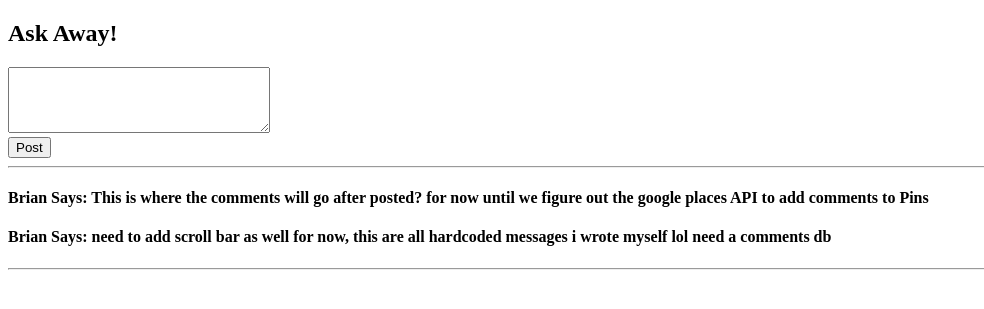
After one commit to JustinGillis/Quarantine-Friends, a Flask app: page /feedback in a window 1280 px wide. The commit adds this page. Shown: the top 309 px of the page, without its empty margins (0-984 px from the left). Run offline with Flask 2, Linux system fonts and the light colour scheme; data that the repository does not hold is empty.

Commit message:
made a feedback db for users, also working on feedback route, post gets added to db but i cant get it to show on page for some reason

```diff
--- a/app.py
+++ b/app.py
@@ -40,6 +40,13 @@ class Comment(db.Model):
     author_id = db.Column(db.Integer, db.ForeignKey("user.id", ondelete="cascade"), nullable=False)
     author = db.relationship('User', foreign_keys=[author_id], backref="user_comments")
     item_id = db.Column(db.Integer, db.ForeignKey("item.id", ondelete="cascade"), nullable=False)
+    created_at = db.Column(db.DateTime, server_default=func.now())
+    updated_at = db.Column(db.DateTime, server_default=func.now(), onupdate=func.now())
+class Feedback(db.Model):
+    id = db.Column(db.Integer, primary_key=True)
+    content = db.Column(db.String(255))
+    authors_id = db.Column(db.Integer, db.ForeignKey("user.id", ondelete="cascade"), nullable=False)
+    authors = db.relationship('User', foreign_keys=[authors_id], backref="user_feedback")
     created_at = db.Column(db.DateTime, server_default=func.now())
     updated_at = db.Column(db.DateTime, server_default=func.now(), onupdate=func.now())
 
@@ -96,7 +103,7 @@ def dashboard():
 
 
 
-@app.route('/edit') #added 'Edit' path, but needs '<user_id>' not sure how to add that with sqlite - Brian
+@app.route('/edit')
 def edit():
     results = User.query.get(session['userid'])
     return render_template('edit.html', user = results)
@@ -112,7 +119,7 @@ def on_edit():
         db.session.commit()
         return redirect('/dashboard')
     else:
-        return redirect('edit')
+        return redirect('/edit')
 
 
 
@@ -203,5 +210,27 @@ def ontest():
     return redirect('/test')
 # test routes end
 
+
+
+
+
+
+# Feedback table under contruction
+@app.route('/feedback')
+def feedback_page():
+    all_feedback = Feedback.query.all()
+    return render_template('feedback.html', feedback = all_feedback)
+
+@app.route('/on_feedback', methods=['post'])
+def on_feedback():
+    new_feedback = Feedback(content=request.form['feedback'], authors_id=session['userid'])
+    if new_feedback:
+        db.session.add(new_feedback)
+        db.session.commit()
+        return redirect('/feedback')
+    else:
+        return redirect('/feedback')
+
+#end feedback table
 if __name__ == '__main__':
     app.run(debug=True)
--- /dev/null
+++ b/templates/feedback.html
@@ -0,0 +1,25 @@
+<!DOCTYPE html>
+<html lang="en">
+<head>
+    <meta charset="UTF-8">
+    <meta name="viewport" content="width=device-width, initial-scale=1.0">
+    <title>Document</title>
+</head>
+<body>
+    <form action="/on_feedback" method="POST">
+        <div class="form-group">
+            <label for="comments"><h2>Ask Away!</h2></label>
+            <textarea class="form-control" name="feedback" rows="4" cols="30"></textarea>
+        </div>
+      <input type="submit" class="btn btn-success" value="Post">
+    </form>
+    <hr>
+    <div>
+    <h4>{{feedback['content']}} {{feedback['first_name']}}</h4>
+    <h4> Brian Says: This is where the comments will go after posted? for now until we figure out the google places API to add comments to Pins </h4>
+    <h4>Brian Says: need to add scroll bar as well for now, this are all hardcoded messages i wrote myself lol need a comments db</h4>
+
+  </div>
+  <hr>
+</body>
+</html>
--- a/templates/home.html
+++ b/templates/home.html
@@ -89,6 +89,7 @@
             <div id="collapsefour" class="collapse" aria-labelledby="headingfour" data-parent="#accordionExample">
               <div class="card-body">
                 Anim pariatur cliche reprehenderit, enim eiusmod high life accusamus terry richardson ad squid. 3 wolf moon officia aute, non cupidatat skateboard dolor brunch. Food truck quinoa nesciunt laborum eiusmod. Brunch 3 wolf moon tempor, sunt aliqua put a bird on it squid single-origin coffee nulla assumenda shoreditch et. Nihil anim keffiyeh helvetica, craft beer labore wes anderson cred nesciunt sapiente ea proident. Ad vegan excepteur butcher vice lomo. Leggings occaecat craft beer farm-to-table, raw denim aesthetic synth nesciunt you probably haven't heard of them accusamus labore sustainable VHS.
+              <a href="/feedback">reviews</a>
               </div>
             </div>
         </div>
```
